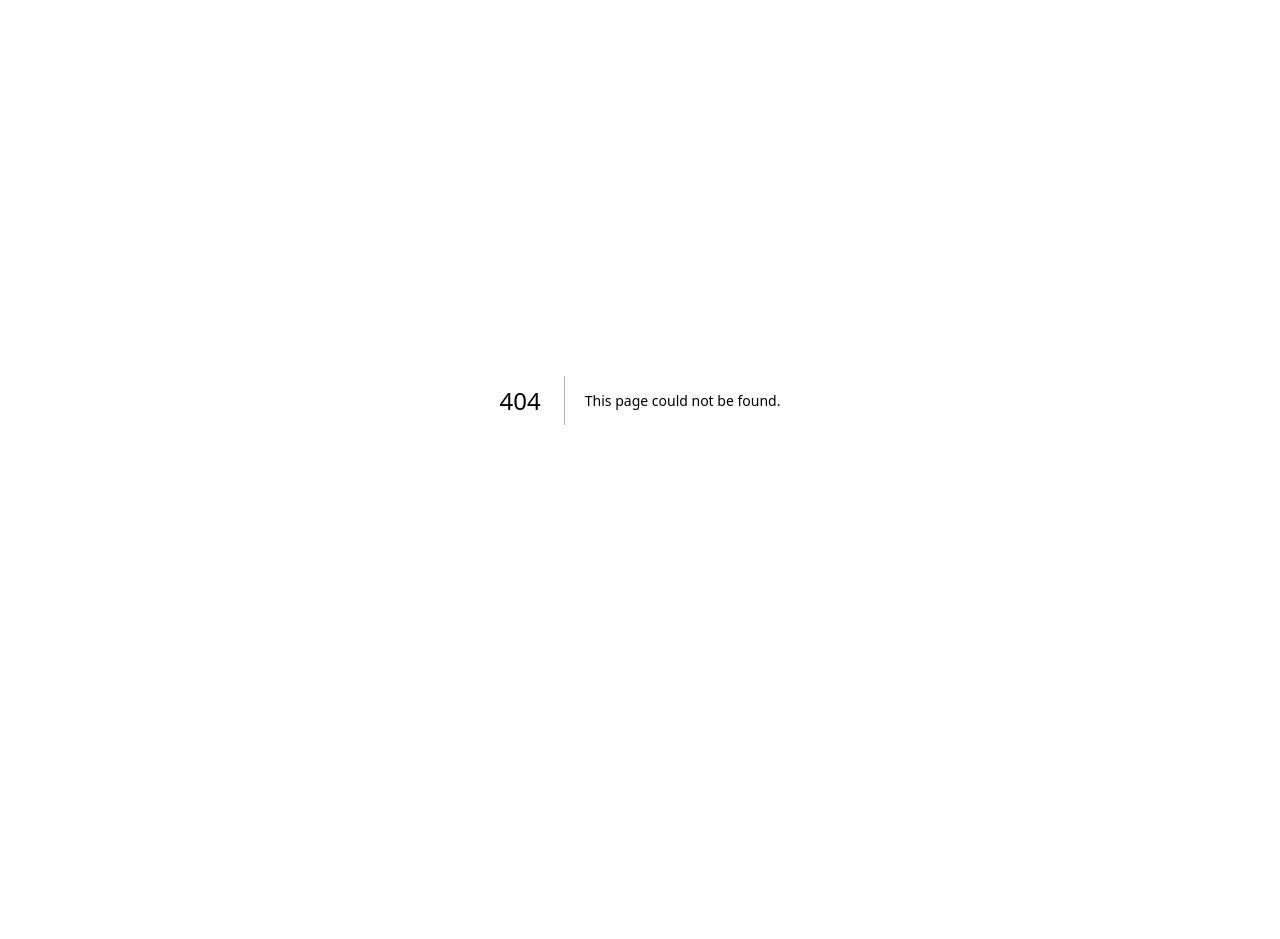
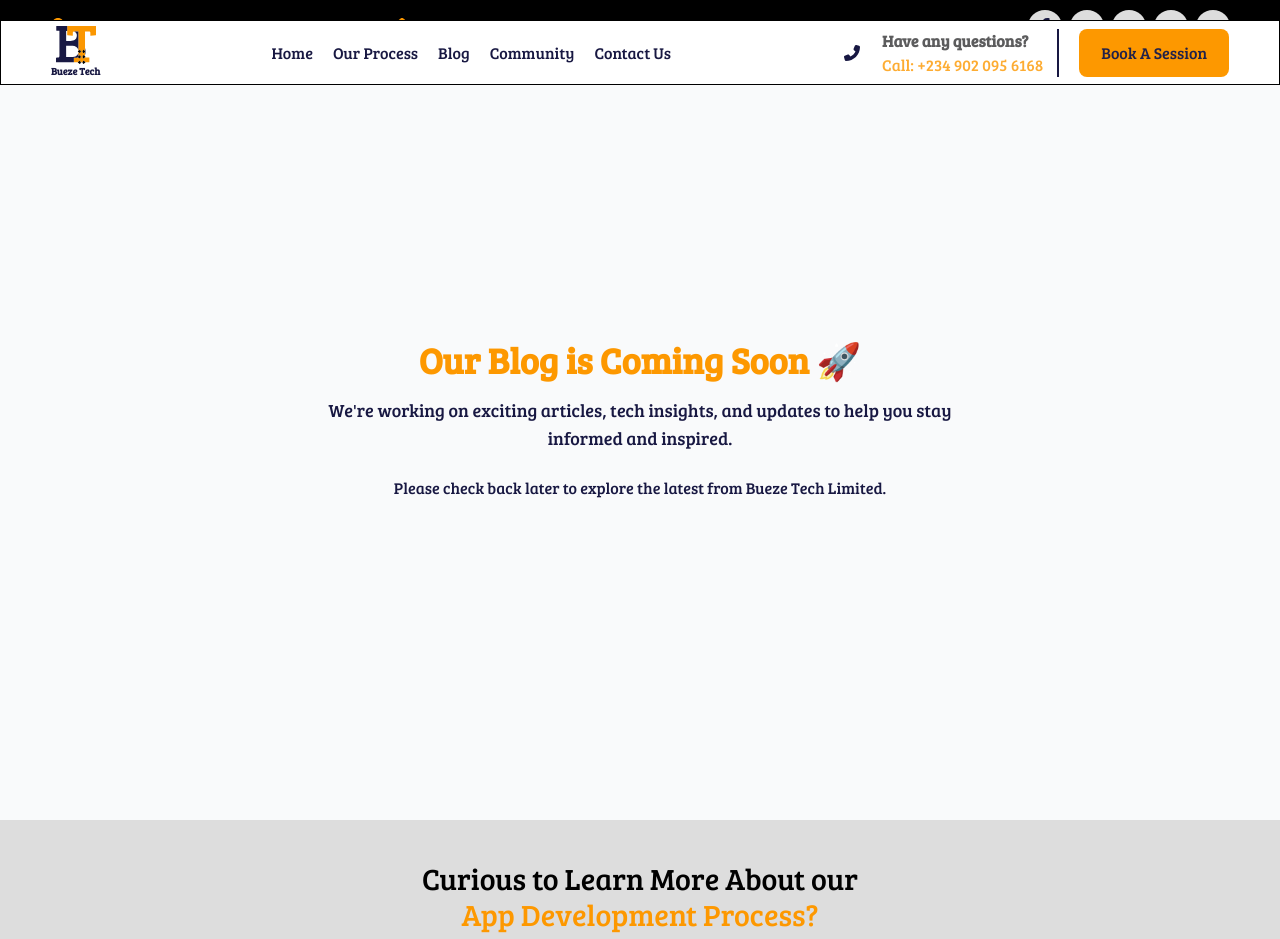
Before and after one commit to KingsleyIbe/buezetech, a Next.js app: page /blog in a window 1280 px wide. Before the commit this address had no page. Shown: the top 939 px of the page. Before the commit the page ends 800 px from the top, so only its background shows below. Built offline with nearby package versions, Linux system fonts and the light colour scheme.

Commit message:
Add community page

```diff
--- /dev/null
+++ b/app/blog/page.tsx
@@ -0,0 +1,24 @@
+import React from 'react'
+import OurProcess from '../../components/our-process/OurProcess';
+import MobileHeader from '../../components/common/MobileHeader';
+import TopHeader from '../../components/common/TopHeader';
+import MainHeader from '../../components/common/MainHeader';
+import Intro from '../../components/our-process/Intro';
+import CallToaction from '../../components/our-process/CallToaction';
+import Footer from '../../components/common/Footer';
+import Blog from '../../components/blog/Blog';
+
+const page = () => {
+  return (
+    <section className="relative pt-5">
+        <TopHeader />
+        <MainHeader />
+        <MobileHeader />
+        <Blog />
+        <CallToaction />
+        <Footer />
+    </section>
+  )
+}
+
+export default page;
--- /dev/null
+++ b/components/blog/Blog.tsx
@@ -0,0 +1,19 @@
+import React from 'react';
+
+const Blog: React.FC = () => {
+  return (
+    <div className="min-h-screen flex items-center justify-center px-4 bg-gray-50 text-center">
+      <div className="max-w-2xl py-16">
+        <h1 className="text-4xl font-bold text-[#fd9800] mb-4">Our Blog is Coming Soon 🚀</h1>
+        <p className="text-lg text-[#181842] mb-6">
+          We're working on exciting articles, tech insights, and updates to help you stay informed and inspired.
+        </p>
+        <p className="text-md text-[#181842]">
+          Please check back later to explore the latest from Bueze Tech Limited.
+        </p>
+      </div>
+    </div>
+  );
+};
+
+export default Blog;
--- a/components/community/Community.tsx
+++ b/components/community/Community.tsx
@@ -38,7 +38,7 @@ const Community: React.FC = () => {
           </div>
         </div>
 
-        <Link href="/register" passHref>
+        <Link href="https://docs.google.com/forms/d/e/1FAIpQLSdHP4YCDVXpfwyVAbRNubilsvhOCYhxlpbYJIZfqB3geaD1Cg/viewform?usp=header-" target='_blank' passHref>
           <button className="mt-4 px-8 py-3 bg-[#fd9800] hover:bg-[#181842] text-[#181842] hover:text-[#fd9800] rounded-[8px] transition">
             Join the Community
           </button>
```
